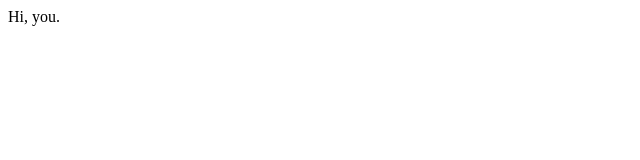
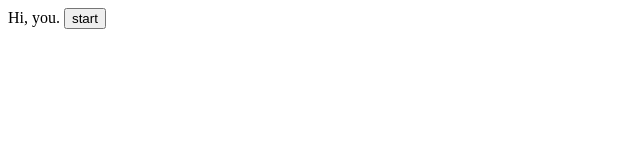
Before and after one commit to NickderRusse/Website, a plain HTML site: page index.html in a window 1280 px wide. Shown: the whole page, without its empty margins (0-640 px from the left). Drawn offline with Linux system fonts and the light colour scheme.

Commit message:
Update index.html

```diff
--- a/index.html
+++ b/index.html
@@ -4,7 +4,9 @@
   <script src="js/script.js"></script>
 </head>
 <body>
-Hi, you.
+  Hi, you.
+
+  <button onclick="start()">start</button>
 
 </body>
 
```
